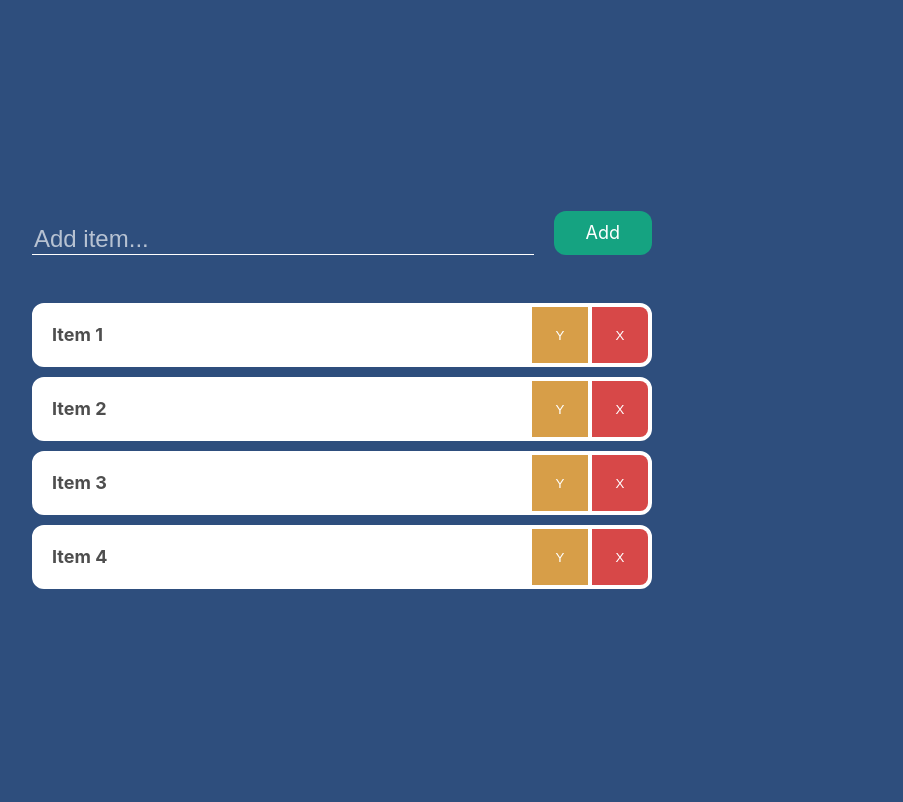
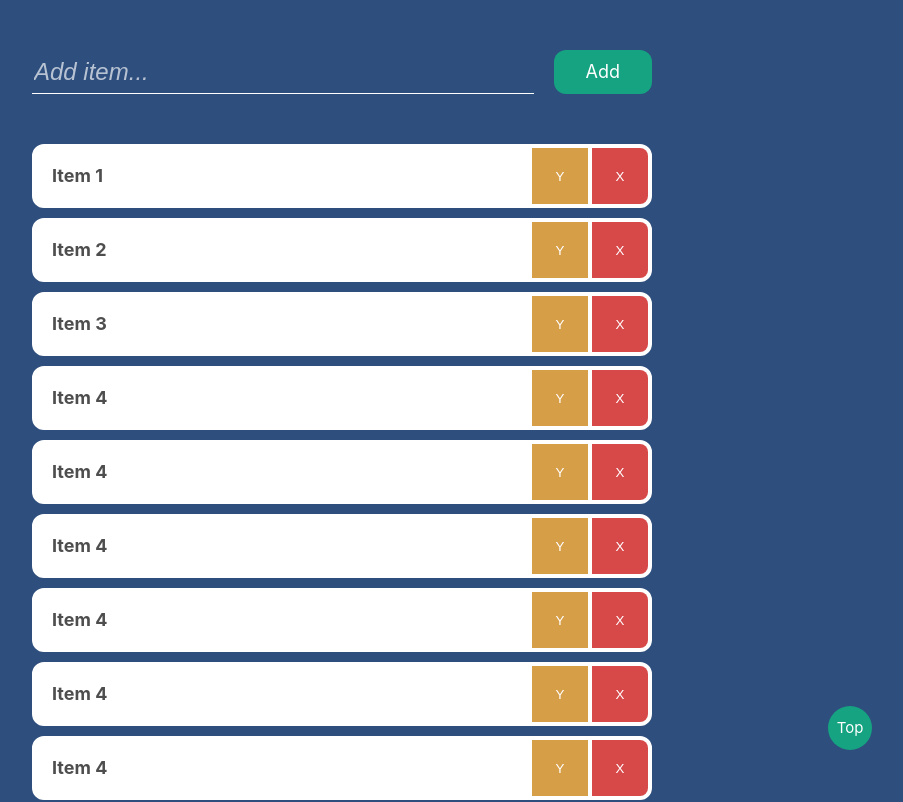
Before and after one commit to Dk3o/Todo, a Vue app: page / in a window 1280 px wide. Shown: the top 802 px of the page, without its empty margins (298-1201 px from the left). Built offline with nearby package versions, Linux system fonts and the light colour scheme.

Commit message:
adding Pinia, scroll bottom/top

```diff
--- a/src/App.vue
+++ b/src/App.vue
@@ -1,20 +1,48 @@
 <script setup>
+  import { onMounted, onUnmounted, ref, watch } from 'vue';
   import TodoInput from './components/TodoInput.vue'
   import TodoButton from './components/TodoButton.vue'
   import TodoList from './components/TodoList.vue'
 
+  const scroll = ref()
+
+  onMounted(() => {
+    window.addEventListener('scroll', handleScroll);
+  });
+
+  onUnmounted(() => {
+    window.removeEventListener('scroll', handleScroll);
+  });
+
+  const handleScroll = () => {
+    const todoHeader = document.querySelector('.todo-header');
+    if (window.scrollY > 0) {
+      todoHeader.style.backgroundColor = '#2E4E7D'; // Change to your desired color
+    } else {
+      todoHeader.style.backgroundColor = ''; // Reset to default color
+    }
+  }
+
+  const scrollToTop = () => {
+    scroll.value.scrollIntoView({
+        block: 'start',
+        behavior: 'smooth'
+    })
+  }
+
 </script>
 
 <template>
-  <main>
+  <main ref="scroll">
     <div class="wrapper">
       <div class="todo">
         <div class="todo-header">
-          <TodoInput @inputText="inputText" />
-          <TodoButton @handleButtonClick="addItem"  />
+          <TodoInput />
+          <TodoButton />
         </div>
         <TodoList />
       </div>
+      <a class="scroll-to-top" @click="scrollToTop">Top</a>
     </div>
   </main>
 </template>
@@ -31,6 +59,26 @@
 
   .todo-header {
     display: flex;
-    margin-bottom: 48px;
+    position: sticky;
+    padding: 50px 0;
+    top: 0;
+    z-index: 999;
+    /* background: #2E4E7D; */
   }
+
+  .scroll-to-top {
+    background-color: #15A381;
+    border-radius: 38px;
+    height: 44px;
+    width: 44px;
+    color: #fff;
+    display: flex;
+    align-items: center;
+    position: fixed;
+    bottom: 50px;
+    right: 110px;
+    justify-content: center;
+    cursor: pointer;
+  }
+
 </style>
--- a/src/assets/main.css
+++ b/src/assets/main.css
@@ -2,11 +2,11 @@
 
 body {
   background: #2E4E7D;
+  display: unset;
 }
 
 #app {
   max-width: 1280px;
-  margin: 0 auto;
   padding: 2rem;
   font-weight: normal;
 }
@@ -26,13 +26,26 @@ a,
 }
 
 @media (min-width: 1024px) {
-  body {
-    display: flex;
-    place-items: center;
-  }
-
   #app {
     grid-template-columns: 1fr 1fr;
     padding: 0 2rem;
   }
 }
+
+      /* width */
+::-webkit-scrollbar {
+  width: 8px;
+}
+
+/* Track */
+::-webkit-scrollbar-track {
+  background: transparent;
+}
+
+/* Handle */
+::-webkit-scrollbar-thumb {
+  background: #26354b;
+  border-radius: 4px;
+
+
+}
--- a/src/components/TodoButton.vue
+++ b/src/components/TodoButton.vue
@@ -3,15 +3,12 @@
     const todoStore = useTodoStore()
     const { handleAddButton } = todoStore
 
-    const addItem = () => {
-    // Call handleAddButton with the input value
-        handleAddButton(inputValue.value);
-    };
-
 </script>
 
 <template>
-    <a class="btn-add" @click="addItem">Add</a>
+    <a class="btn-add" @click="handleAddButton">
+        Add
+    </a>
 </template>
 
 <style scoped>
--- a/src/components/TodoInput.vue
+++ b/src/components/TodoInput.vue
@@ -1,16 +1,16 @@
 <script setup>
-    import { ref } from 'vue'
+    // import { ref } from 'vue'
     import { useTodoStore } from '../stores/todo'
     const todoStore = useTodoStore()
     const { handleInput } = todoStore
-    const inputValue = ref('');
+
 </script>
 
 <template>
     <input type="text"
         class="input-field"
         placeholder="Add item..."
-        v-model="inputValue"
+        v-model="todoStore.inputText"
         @keydown.enter.prevent="handleInput"
     />
 </template>
@@ -24,7 +24,7 @@
         margin-right: 20px;
         font-size: 24px;
         color:#fff;
-        padding-top: 14px;
+        font-style: italic;
     }
 
     .input-field:focus {
--- a/src/components/TodoItem.vue
+++ b/src/components/TodoItem.vue
@@ -8,7 +8,6 @@
 </script>
 <template>
     <div class="btn-item">
-        <span>{{ position }}</span>
         <span class="btn-item-name">{{ item.name }}</span>
         <TodoItemButon :position="position" />
     </div>
--- a/src/components/TodoList.vue
+++ b/src/components/TodoList.vue
@@ -1,20 +1,57 @@
 <script setup>
-    import TodoItem from './TodoItem.vue'
-    import { useTodoStore } from '@/stores/todo';
+import TodoItem from './TodoItem.vue'
+import { useTodoStore } from '@/stores/todo';
+import { ref, onMounted, watch } from 'vue'
 
-    const todoStore = useTodoStore()
-    const { list } = todoStore
+const todoStore = useTodoStore()
+const { list, isScrolling } = todoStore
+
+// const listRef = ref()
+// console.log(listRef.value)
+// todoStore.listElement = listRef.value
+// const element = document.querySelector('.todo-list')
+
+// const scroll = ref()
+// const scrollTo = (view) => {
+//     view.scrollIntoView({ behavior: 'smooth', block: "end" })
+// }
+
+// if(isScrolling) {
+//     scrollTo(scroll.value)
+// }
+
+const scroll = ref()
+
+watch(list, () => {
+
+    scroll.value = document.querySelector('.todo-list')
+    scrollToBottom()
+
+
+})
+const scrollToBottom = () => {
+    scroll.value.scrollIntoView({
+        block: 'end',
+        behavior: 'smooth'
+    })
+}
+
+// watch(() => list, () => {
+//     nextTick(() => {
+//         list.value.scrollTop = list.value.scrollHeight
+//     })
+// })
 
 </script>
 
+
 <template>
+    <!-- <button @click="scrollTo(scroll)">Scroll to</button> -->
+
     <div class="todo-list">
-        <TodoItem
-            v-for="(item, index) in list"
-            :key="index"
-            :item="item"
-        />
+        <TodoItem v-for="(item, index) in list" :key="index" :item="item" />
     </div>
+
 </template>
 
 <style scoped>
@@ -22,5 +59,6 @@
         display: flex;
         flex-direction: column;
         gap: 10px;
+        padding-bottom: 50px;
     }
 </style>
--- a/src/stores/todo.js
+++ b/src/stores/todo.js
@@ -16,22 +16,55 @@ export const useTodoStore = defineStore('todo', () => {
         },
         {
             name: "Item 4"
+        },
+        {
+            name: "Item 4"
+        },
+        {
+            name: "Item 4"
+        },
+        {
+            name: "Item 4"
+        },
+        {
+            name: "Item 4"
+        },
+        {
+            name: "Item 4"
+        },
+        {
+            name: "Item 4"
+        },
+        {
+            name: "Item 4"
+        },
+        {
+            name: "Item 4"
+        },
+        {
+            name: "Item 4"
+        },
+        {
+            name: "Item 4"
+        },
+        {
+            name: "Item 4"
         }
     ]);
 
-    const handleInput = (e) => {
-        if (e.target.value !== '') {
-            list.value.push({name: e.target.value});
+    const handleInput = () => {
+        if (inputText.value !== '') {
+            list.value.push({name: inputText.value});
         }
-        // else {
-        //     alert('Please enter a non-empty value for the todo item.');
-        // }
-        e.target.value = ''
+        else {
+            alert('Please enter a non-empty value for the todo item.');
+        }
+        inputText.value = ''
     }
 
-    const handleAddButton = (e) => {
-        handleInput(e)
-    }
+    const handleAddButton = () => {
+        handleInput();
+      }
 
     const handleEditItem = () => {
 
@@ -41,5 +74,6 @@ export const useTodoStore = defineStore('todo', () => {
 
     }
 
-    return { list, handleInput, handleAddButton, handleEditItem, handleDeleteItem }
+
+    return { inputText, list, handleInput, handleAddButton, handleEditItem, handleDeleteItem, scrollTo }
 })
```
